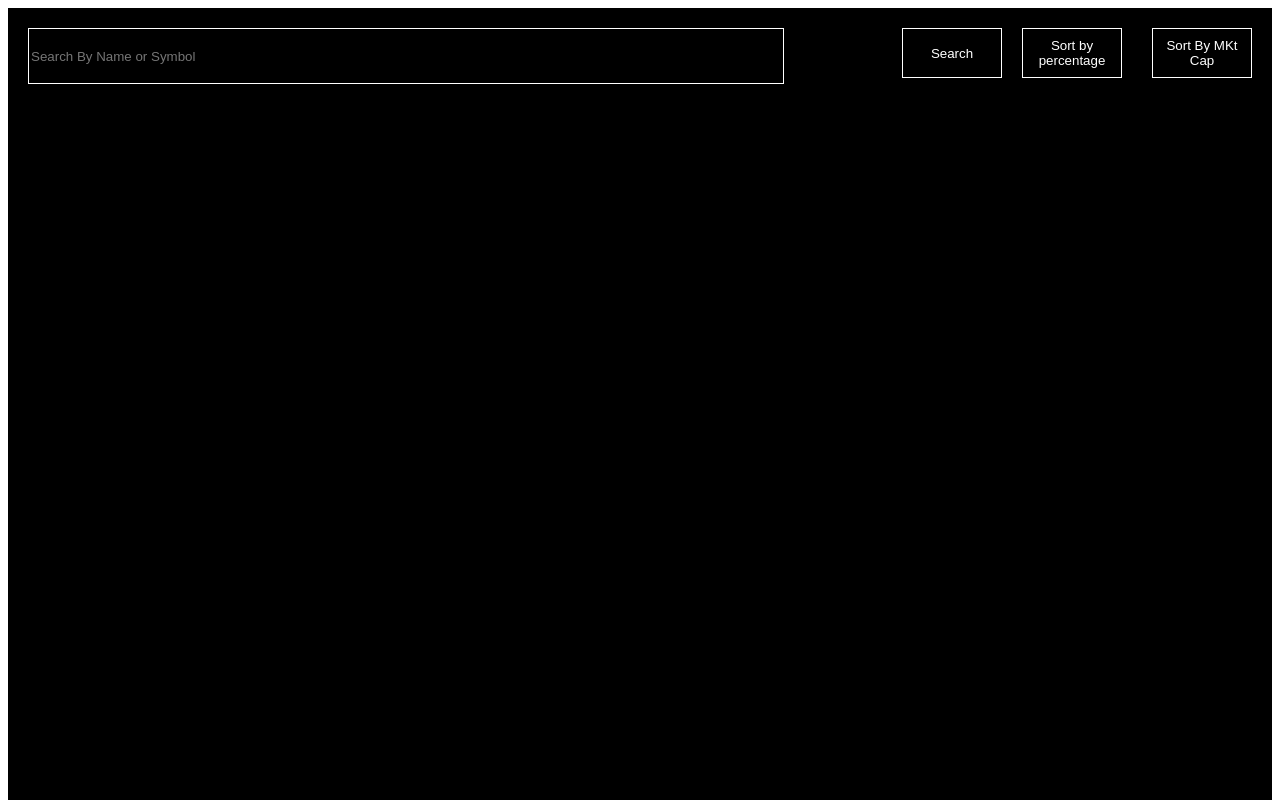
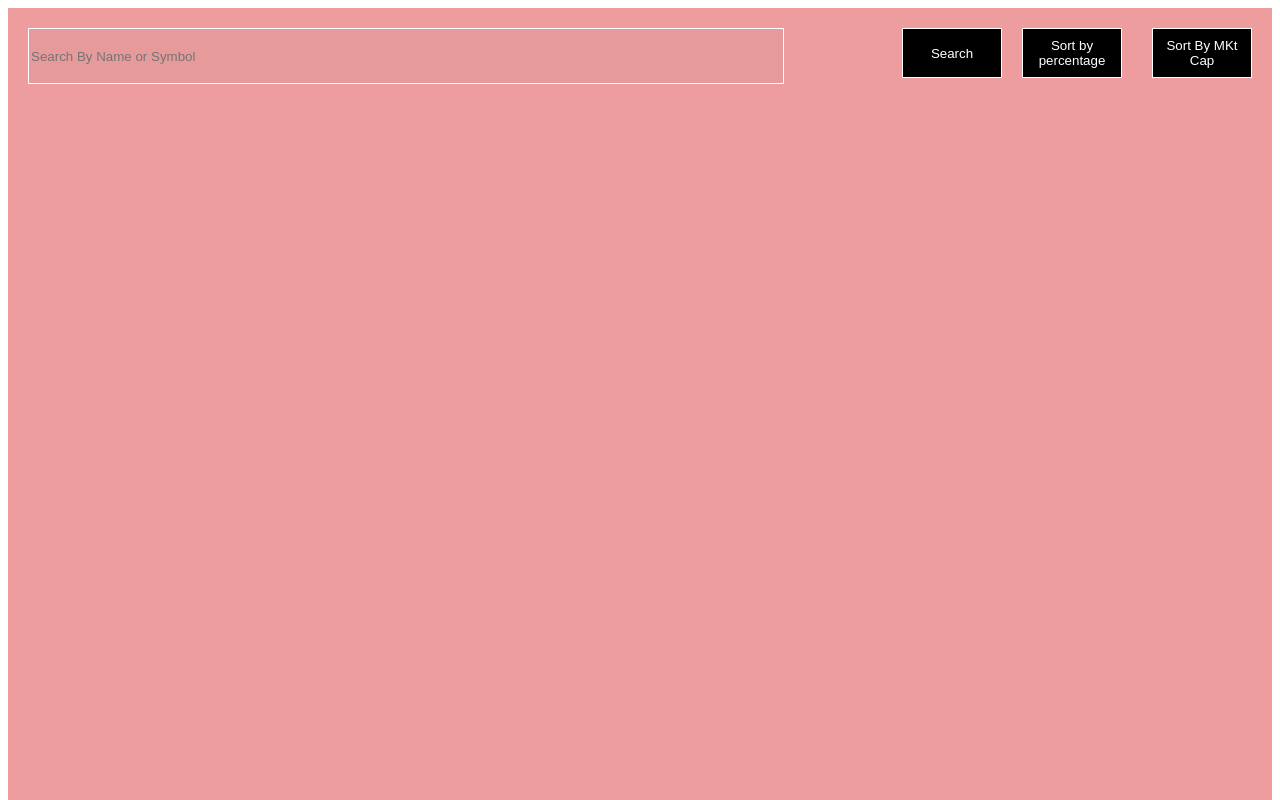
Before and after one commit to shantanu400/crypto-tracker, a plain HTML site: page index.html in a window 1280 px wide. Shown: the top 800 px of the page. Drawn offline with Linux system fonts and the light colour scheme; no server answers.

Commit message:
changes in body

```diff
--- a/style.css
+++ b/style.css
@@ -1,11 +1,11 @@
 .body{
-    background-color: rgb(230, 133, 133);
+    background-color: rgb(156, 133, 249);
 
 }
 .coin-tracker{
     position: relative;
     width:100%;
-    background-color: black;
+    background-color: rgb(237, 157, 157);
     height:1000px;
 }
 .serach-bar{
@@ -18,7 +18,7 @@
 
     padding: 2px;
     text-align: left;
-    background-color: black;
+    background-color: rgb(230, 154, 154);
     color:white;
     border: 1px solid white;
 }
```
